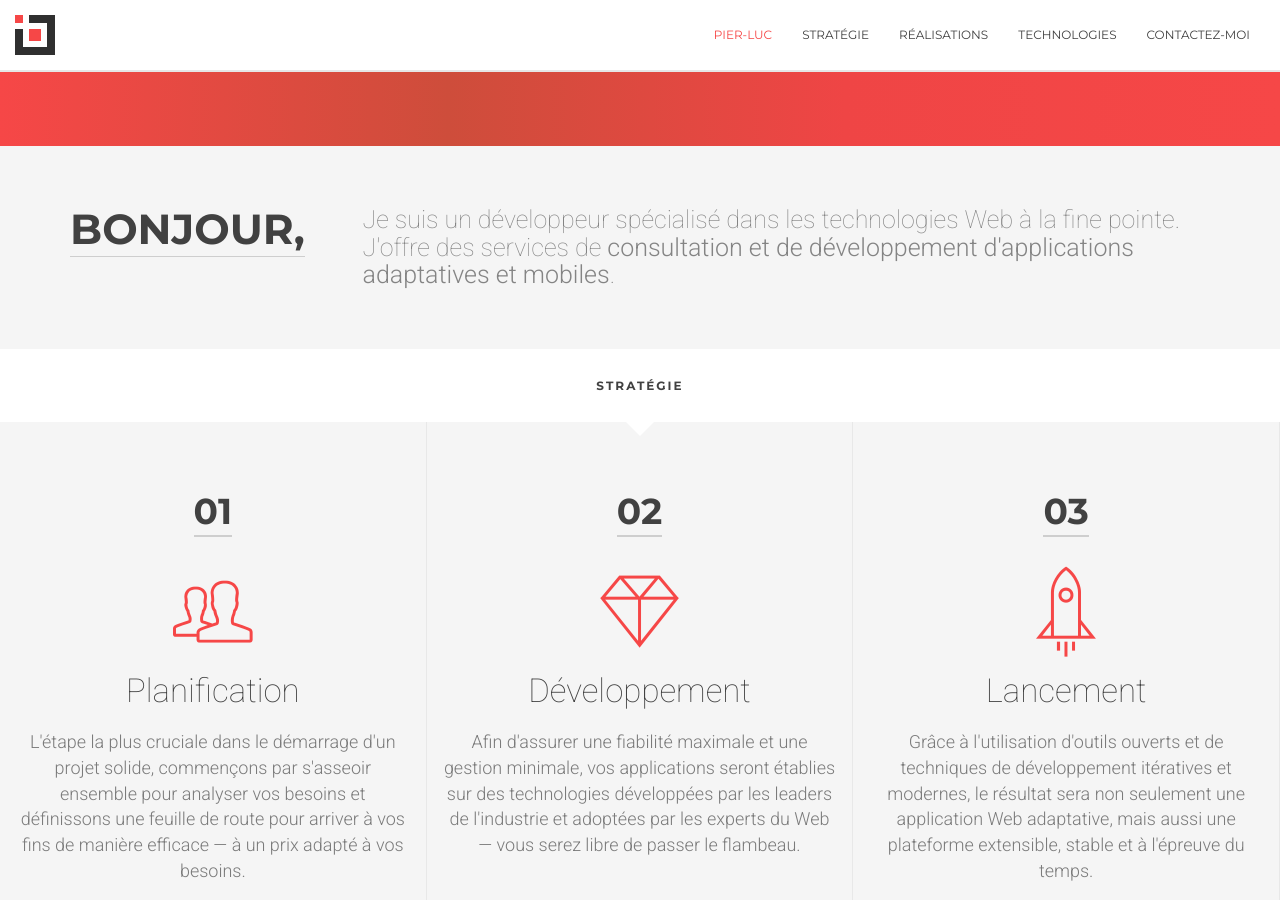
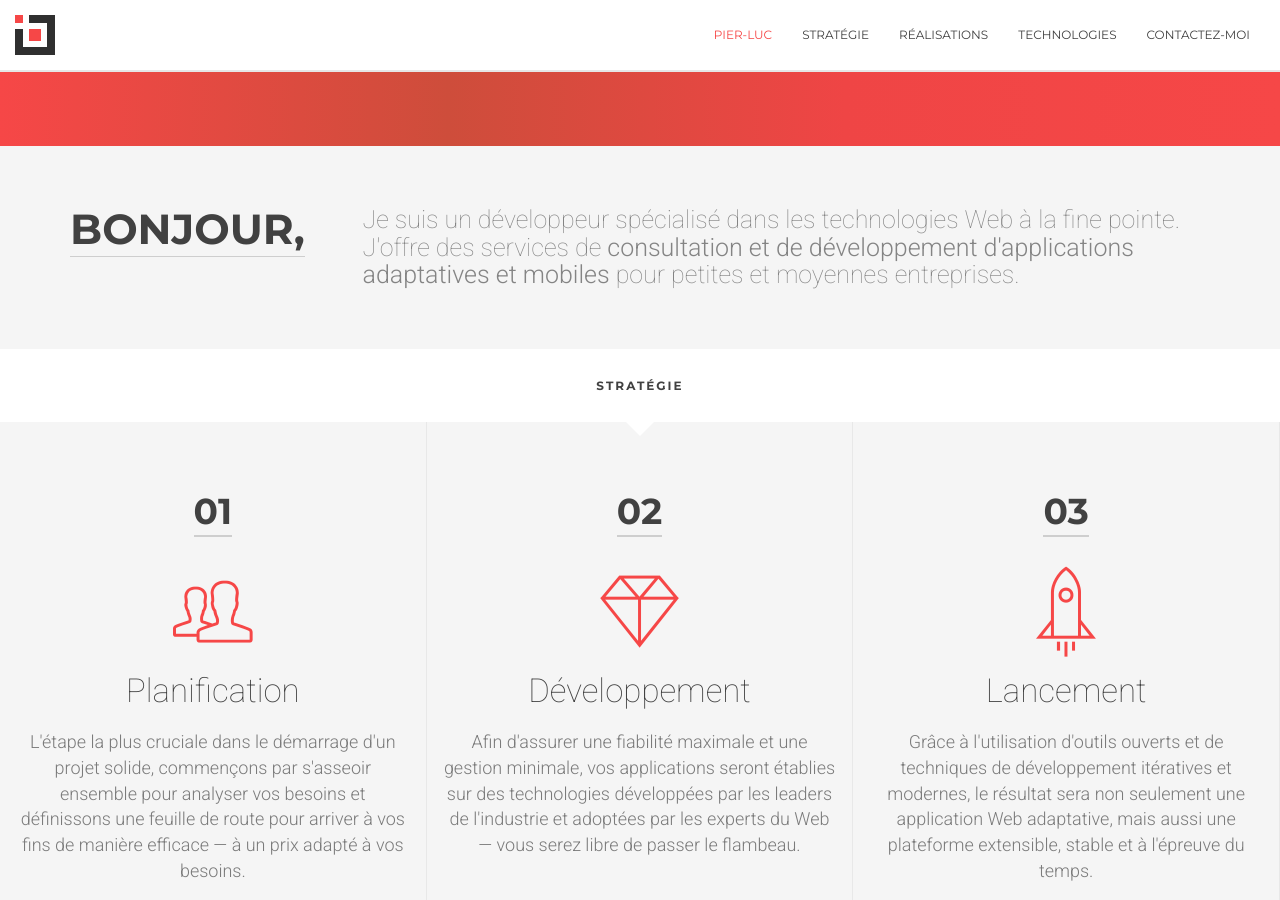
Before and after one commit to Zertz/pierluc.io, a Jekyll site: the page built from index.html, in a window 1280 px wide and 900 px high, scrolled down 754 px. Built offline with Jekyll 4.4.1, drawn with Linux system fonts in a browser that asks for light colours; some of the changed lines change nothing that is shown.

Commit message:
Update meta title & description

```diff
--- a/_config.yml
+++ b/_config.yml
@@ -6,9 +6,9 @@
 # 'jekyll serve'. If you change this file, please restart the server process.
 
 # Site settings
-title: "Pier-Luc, votre spécialiste en planification, infrastructure et développement Web"
+title: "Pier-Luc, votre spécialiste en développement, infrastructure et performance Web"
 email: pierluc@pierluc.io
-description: "Spécialisé dans le développement d'applications Web fiables, extensibles et modernes pour petites et moyennes entreprises."
+description: "Je suis un développeur spécialisé dans les technologies Web à la fine pointe. J'offre des services de consultation et de développement d'applications adaptatives et mobiles pour petites et moyennes entreprises."
 baseurl: "" # the subpath of your site, e.g. /blog
 url: "https://www.pierluc.io" # the base hostname & protocol for your site
 asseturl: "https://www.pierluc.io/images"
--- a/_includes/bonjour.html
+++ b/_includes/bonjour.html
@@ -5,7 +5,7 @@
         <h2 class="no-margin rotateLeftReveal">Bonjour,</h2>
       </div>
       <div class="col-lg-9 col-sm-8 mt30-xs">
-        <h3 class="no-margin rightReveal">Je suis un développeur spécialisé dans les technologies Web à la fine pointe. J'offre des services de <strong>consultation et de développement d'applications adaptatives et mobiles</strong>.</h3>
+        <h3 class="no-margin rightReveal">Je suis un développeur spécialisé dans les technologies Web à la fine pointe. J'offre des services de <strong>consultation et de développement d'applications adaptatives et mobiles</strong>  pour petites et moyennes entreprises.</h3>
       </div>
     </div>
   </div>
```
